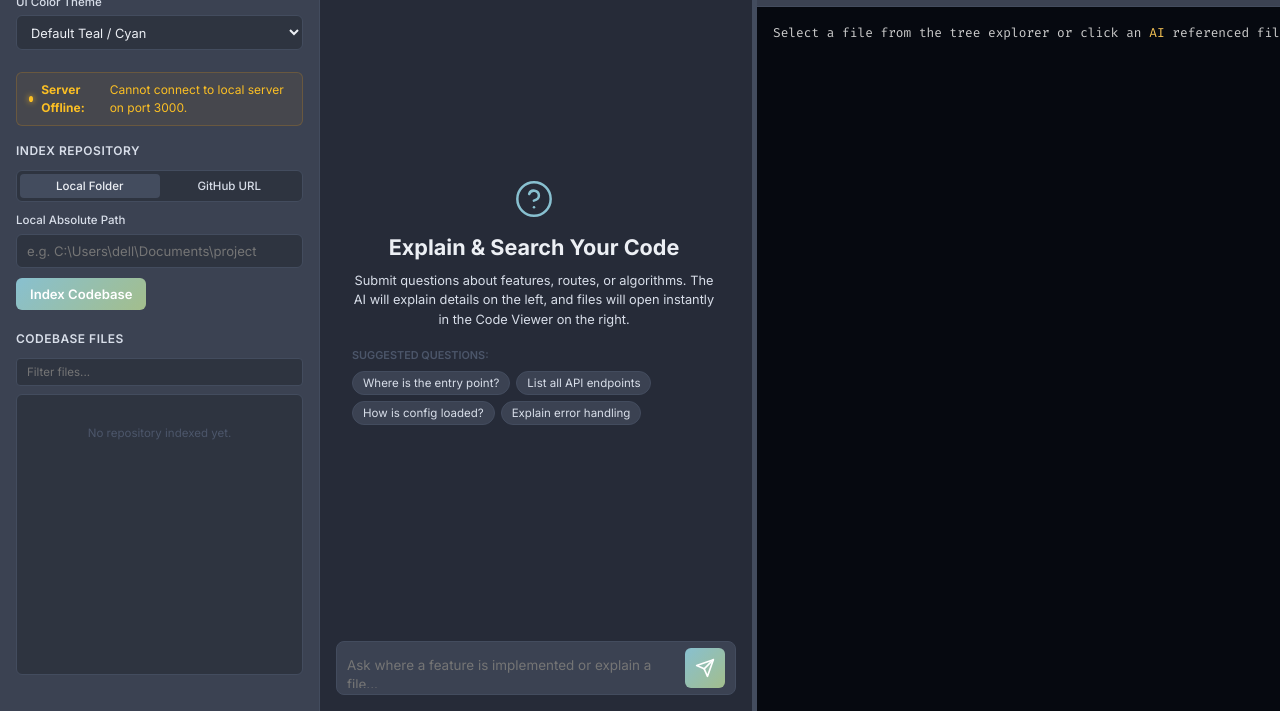
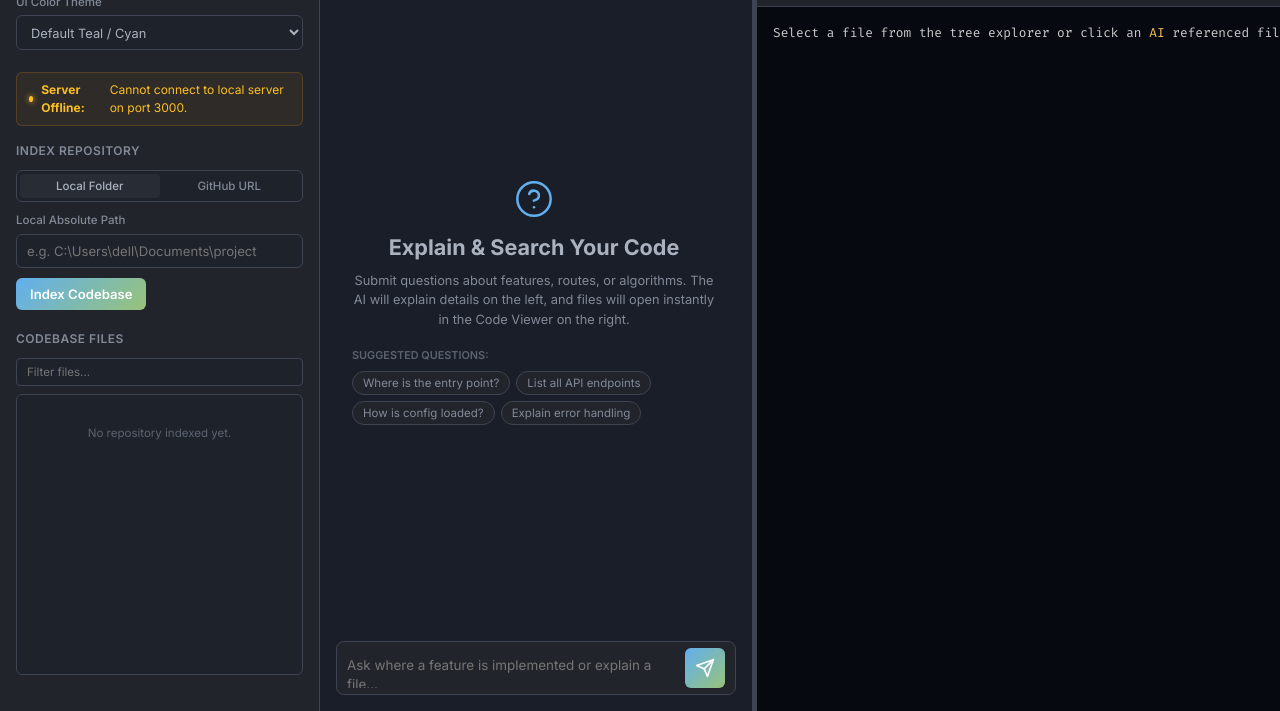
Before and after one commit to Kush870/CodeBase-Q-A, a website: page public/index.html in a window 1280 px wide. Shown: the part 89-800 px from the top of the page. Drawn offline with nearby package versions, Linux system fonts and the light colour scheme; no server answers.

Commit message:
Set Option 3 (One Dark) as default color theme

```diff
--- a/public/index.css
+++ b/public/index.css
@@ -2,21 +2,21 @@
    DESIGN SYSTEM & VARIABLES (Slate, Teal, and Cyan Palette)
    ========================================================================== */
 :root {
-  --bg-primary: #2e3440;
-  --bg-secondary: #3b4252;
-  --bg-tertiary: #434c5e;
+  --bg-primary: #1e222b;
+  --bg-secondary: #21252b;
+  --bg-tertiary: #282c34;
 
-  --accent-teal: #a3be8c;
-  --accent-teal-hover: #8fbcbb;
-  --accent-cyan: #88c0d0;
-  --accent-cyan-hover: #81a1c1;
+  --accent-teal: #98c379;
+  --accent-teal-hover: #a0c984;
+  --accent-cyan: #61afef;
+  --accent-cyan-hover: #76bcff;
 
-  --text-main: #eceff4;
-  --text-muted: #d8dee9;
-  --text-dim: #4c566a;
+  --text-main: #abb2bf;
+  --text-muted: #828997;
+  --text-dim: #5c6370;
 
-  --border-color: #434c5e;
-  --border-light: rgba(255, 255, 255, 0.03);
+  --border-color: #3e4451;
+  --border-light: rgba(255, 255, 255, 0.04);
 
   --glass-bg: rgba(15, 19, 34, 0.65);
   --glass-blur: blur(12px);
```
